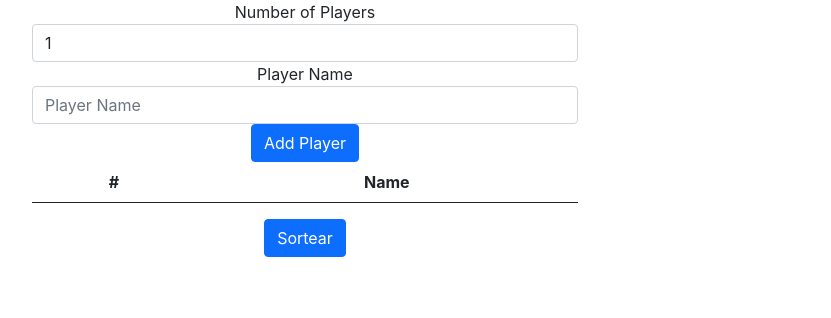
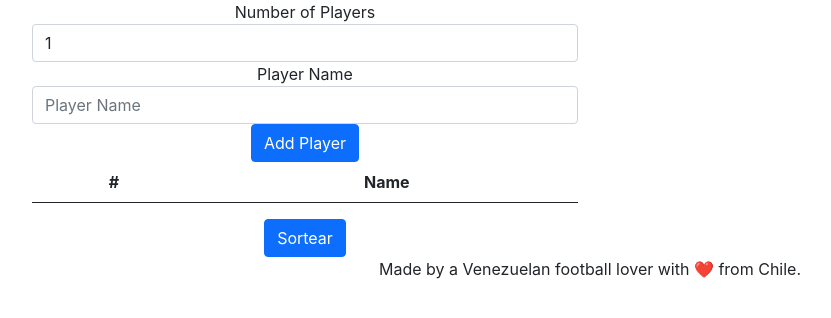
Before and after one commit to erasmoh/footballfield, a React (Create React App) app: page / in a window 1280 px wide. Shown: the top 318 px of the page, without its empty margins (50-881 px from the left). Built offline with nearby package versions, Linux system fonts and the light colour scheme.

Commit message:
Footer started

```diff
--- /dev/null
+++ b/src/components/Footer.jsx
@@ -0,0 +1,13 @@
+import React, { Component } from "react";
+
+class Footer extends Component {
+    render(){
+        return (
+            <div className="footer">
+                Made by a Venezuelan football lover with ❤️ from Chile.
+            </div>
+        )
+    }
+}
+
+export default Footer;
--- a/src/components/PlayersForm.jsx
+++ b/src/components/PlayersForm.jsx
@@ -1,6 +1,7 @@
 import React, { Component } from "react";
 import PlayersList from "./PlayersList";
 import TeamList from "./TeamList";
+import Footer from "./Footer";
 
 class PlayersForm extends Component {
     state = {
@@ -31,16 +32,12 @@ class PlayersForm extends Component {
         const nOfPlayers = this.state.nOfPlayers;
 
         const teams = [];
-        // console.log(listOfPlayers);
         const randomTeams = [...listOfPlayers].sort(() => Math.random() - 0.5);
-        // console.log(teams);
         while (randomTeams.length >= nOfPlayers) {
             const newTeam = randomTeams.splice(0, nOfPlayers);
             teams.push(newTeam);
         }
         this.setState({ teams });
-        // console.log("teams:", teams);
-        // console.log({ listOfPlayers, teams });
     };
     render() {
         return (
@@ -83,6 +80,7 @@ class PlayersForm extends Component {
                     </button>
                 </div>
                 <TeamList teams={this.state.teams} />
+                <Footer />
             </div>
         );
     }
```
